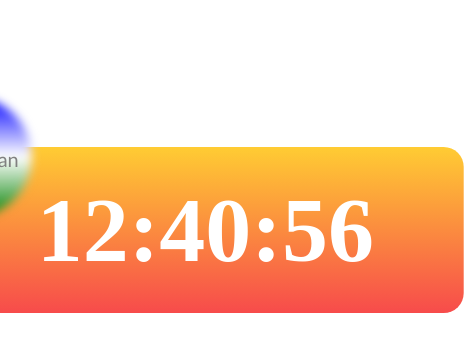
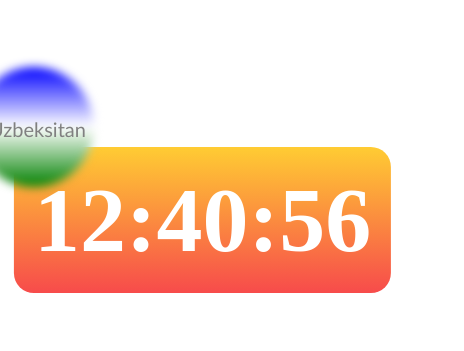
Before and after one commit to Asliddin-Choriyev/realTime, a React (Vite) app: page / in a window 390 px wide. Shown: the part 165-516 px from the top of the page, 464 px wide, since content can reach past the window. Built offline with nearby package versions, Linux system fonts and the light colour scheme.

Commit message:
mobile version added

```diff
--- a/src/App.module.css
+++ b/src/App.module.css
@@ -49,3 +49,32 @@ body {
   font-size: 20px;
   color: gray;
 }
+
+@media (max-width: 425px) {
+  .container {
+    padding: 20px 20px;
+  }
+  .before {
+    margin-left: -60px;
+    margin-top: -100px;
+  }
+  .uz {
+    margin-top: -30px;
+  }
+}
+@media (max-width: 375px) {
+  .container {
+    padding: 20px 20px;
+  }
+  .time {
+    font-size: 76px;
+  }
+  .before {
+    margin-left: -40px;
+    margin-top: -110px;
+  }
+  .uz {
+    margin-top: -40px;
+    margin-left: 15px;
+  }
+}
```
